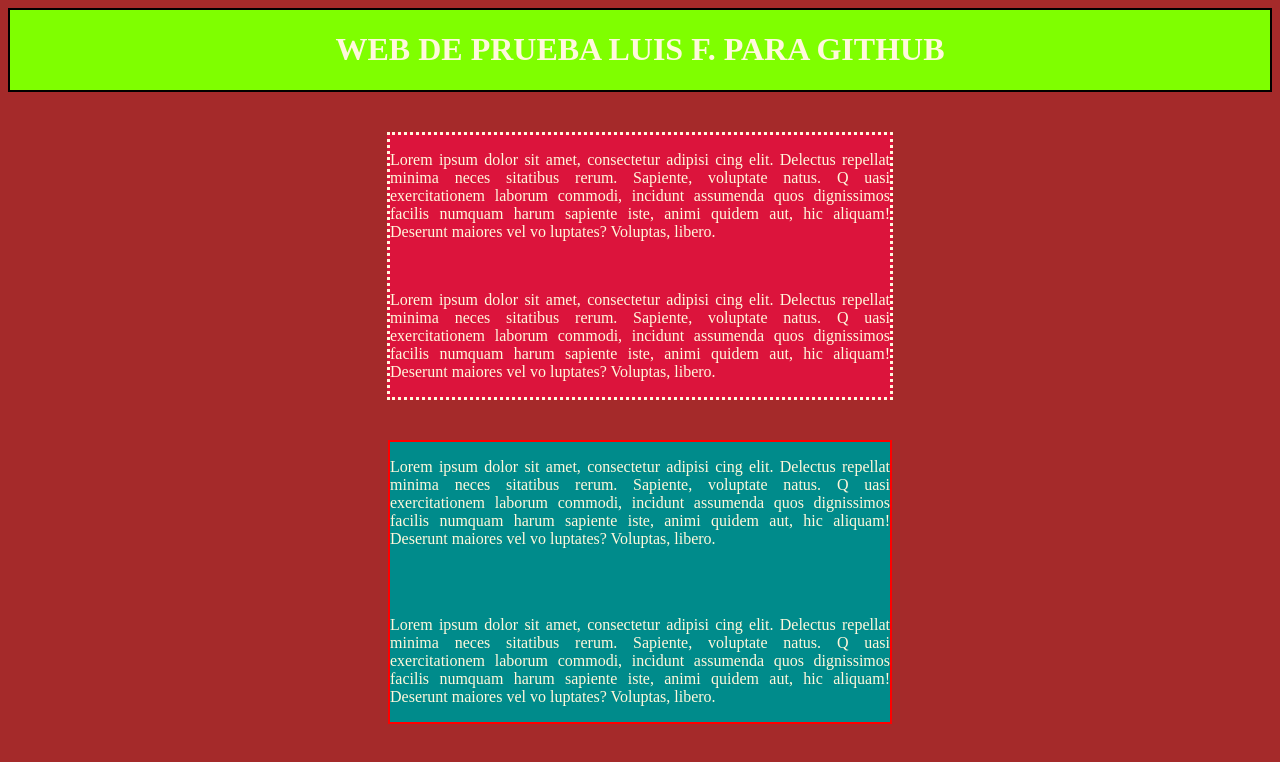
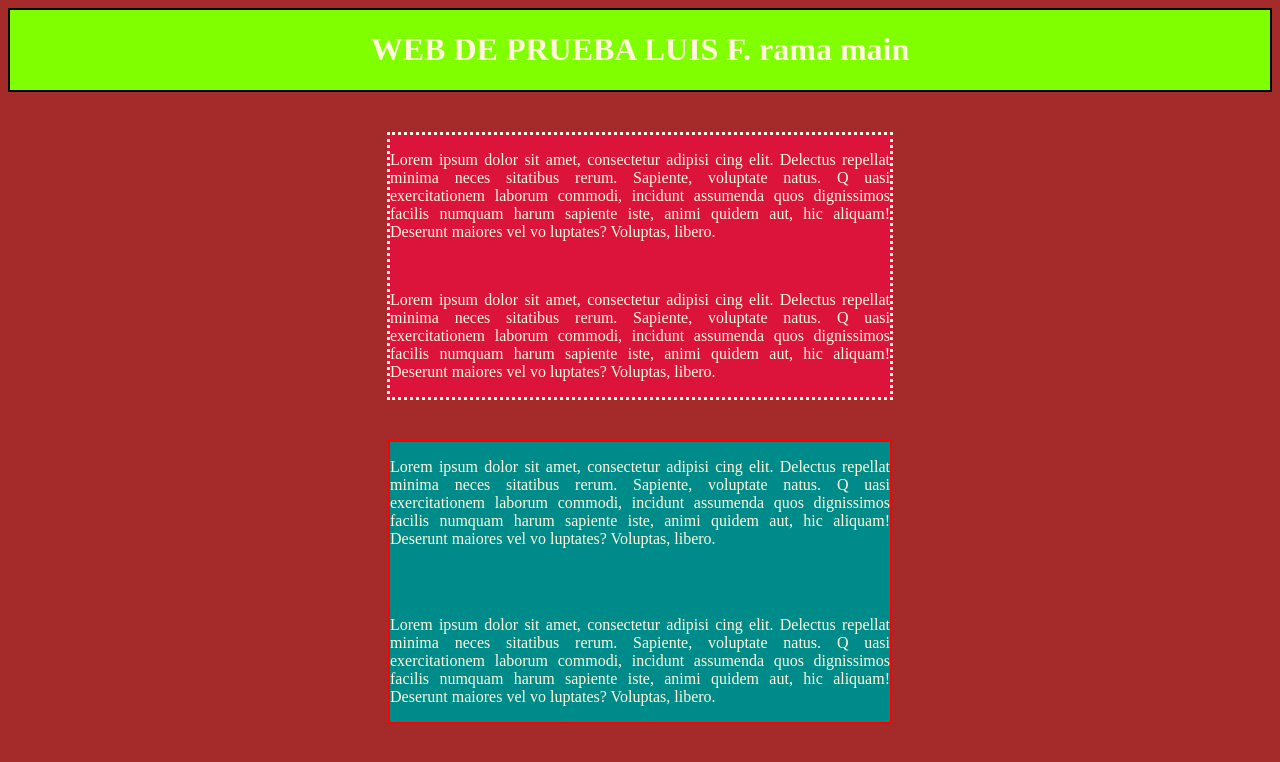
Before and after one commit to luisf10/testweb, a plain HTML site: page web/index.html in a window 1280 px wide. Drawn offline with Linux system fonts and the light colour scheme.

Commit message:
add new subtitle test main

```diff
--- a/web/index.html
+++ b/web/index.html
@@ -9,7 +9,7 @@
 </head>
 <body>
     <header>
-        <h1>WEB DE PRUEBA  LUIS F. PARA GITHUB</h1>
+        <h1>WEB DE PRUEBA  LUIS F. rama main</h1>
     </header>
 
     <div id="bloque1">
```
